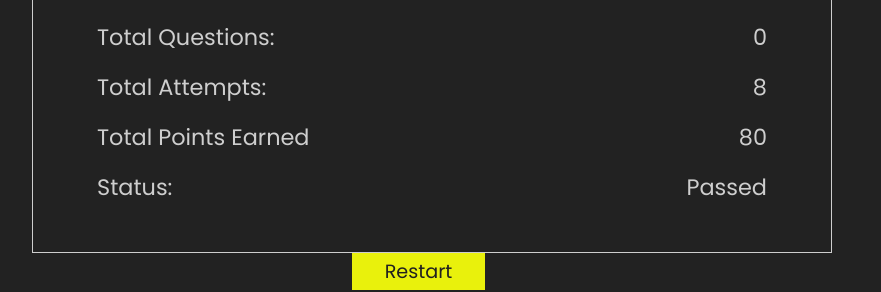
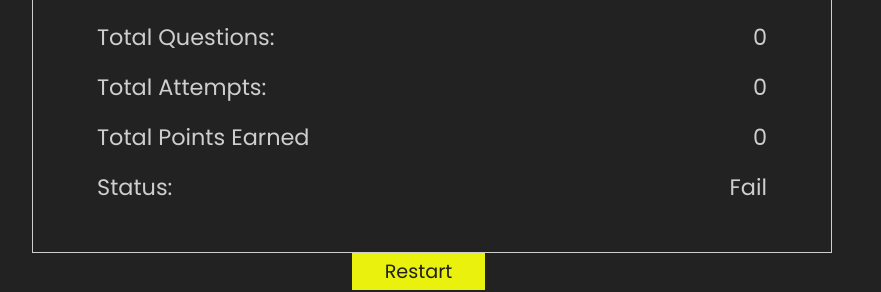
Before and after one commit to Vru007/Quiz-app, a React (Create React App) app in the folder frontend/: page /result in a window 1280 px wide. Shown: the part 364-656 px from the top of the page, without its empty margins (208-1089 px from the left). Built offline with nearby package versions, Linux system fonts and the light colour scheme.

Commit message:
result status

```diff
--- a/frontend/src/components/result.js
+++ b/frontend/src/components/result.js
@@ -6,11 +6,34 @@ import { useDispatch } from "react-redux";
 import {useSelector} from'react-redux';
 import { resetResult } from "../redux/result_reducer";
 import { resetQuestions } from "../redux/question_reducer";
+import {answers} from"../database/data";
 function Result() {
   const dispatch = useDispatch();
   const state=useSelector(state=>state);
   const totalPoints=state.questions.queue.length*10;
   const totalQuestion=totalPoints/10;
+  const result=useSelector(state=>state.result.result);
+  var count=0;
+  var rightAns=0;
+
+  for(var i=0;i<totalQuestion;i++){
+       if(result[i]!=undefined){
+        count+=1;
+       }
+  }
+  for(var i=0;i<totalQuestion;i++){
+       if(result[i]==answers[i]){
+           rightAns+=1;
+       }
+  }
+  const PointsEarned=rightAns*10;
+  var status;
+  if(PointsEarned>30){
+    status="Pass";
+  }
+  else{
+    status="Fail";
+  }
   function onRestart() {
     dispatch(resetResult());
     dispatch(resetQuestions());
@@ -33,16 +56,16 @@ function Result() {
         </div>
         <div className="flex">
           <span>Total Attempts:</span>
-          <span className="bold">8</span>
+          <span className="bold">{count}</span>
         </div>
         <div className="flex">
           <span>Total Points Earned</span>
-          <span className="bold">80</span>
+          <span className="bold">{PointsEarned}</span>
         </div>
 
       <div className="flex">
         <span>Status:</span>
-        <span className="bold">Passed</span>
+        <span className="bold">{status}</span>
       </div>
       </div>
       <div className="start" >
```
